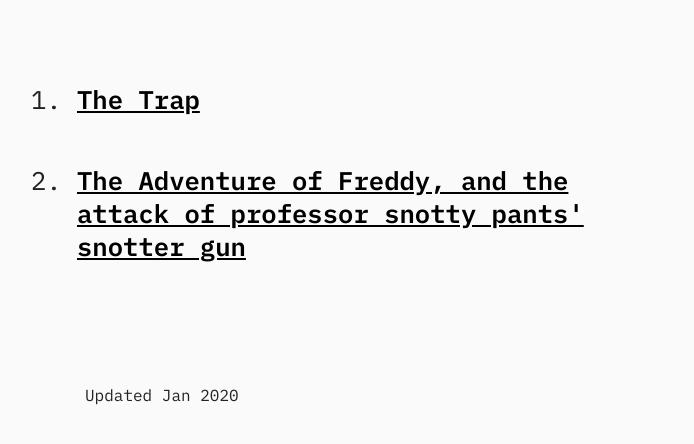
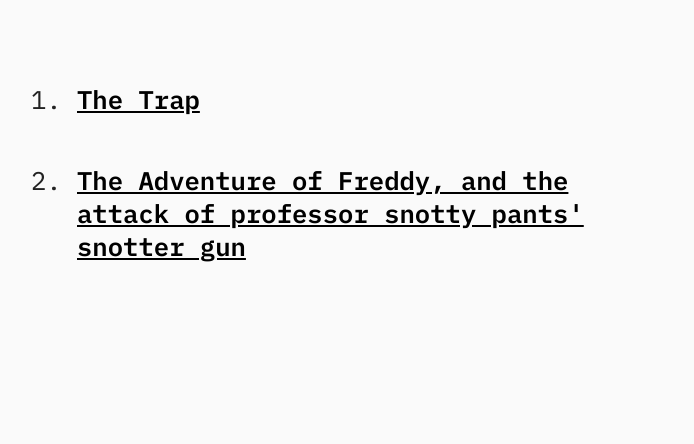
Before and after one commit to ellissharp/ellissharp.com, a plain HTML site: page index.html in a window 1280 px wide. Shown: the part 626-1070 px from the top of the page, without its empty margins (287-981 px from the left). After the commit the page ends 983 px from the top, so only its background shows below. Drawn offline with Linux system fonts and the light colour scheme.

Commit message:
🗻🍭 Updated with Glitch

```diff
--- a/index.html
+++ b/index.html
@@ -36,7 +36,6 @@
                 <li><a href="freddy.html">The Adventure of Freddy, and the attack of professor snotty pants' snotter gun</a></li>
             </ol>
         </main>
-            <footer>Updated Jan 2020</footer>
 
 
 
```
